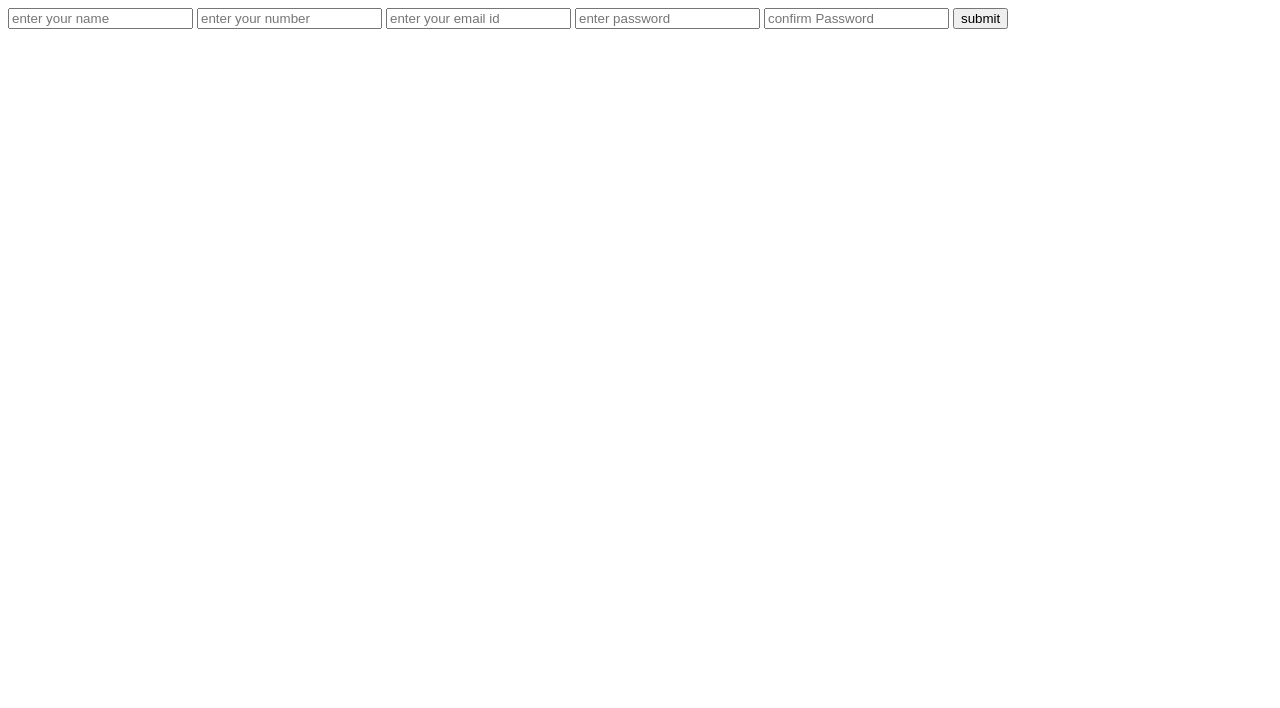
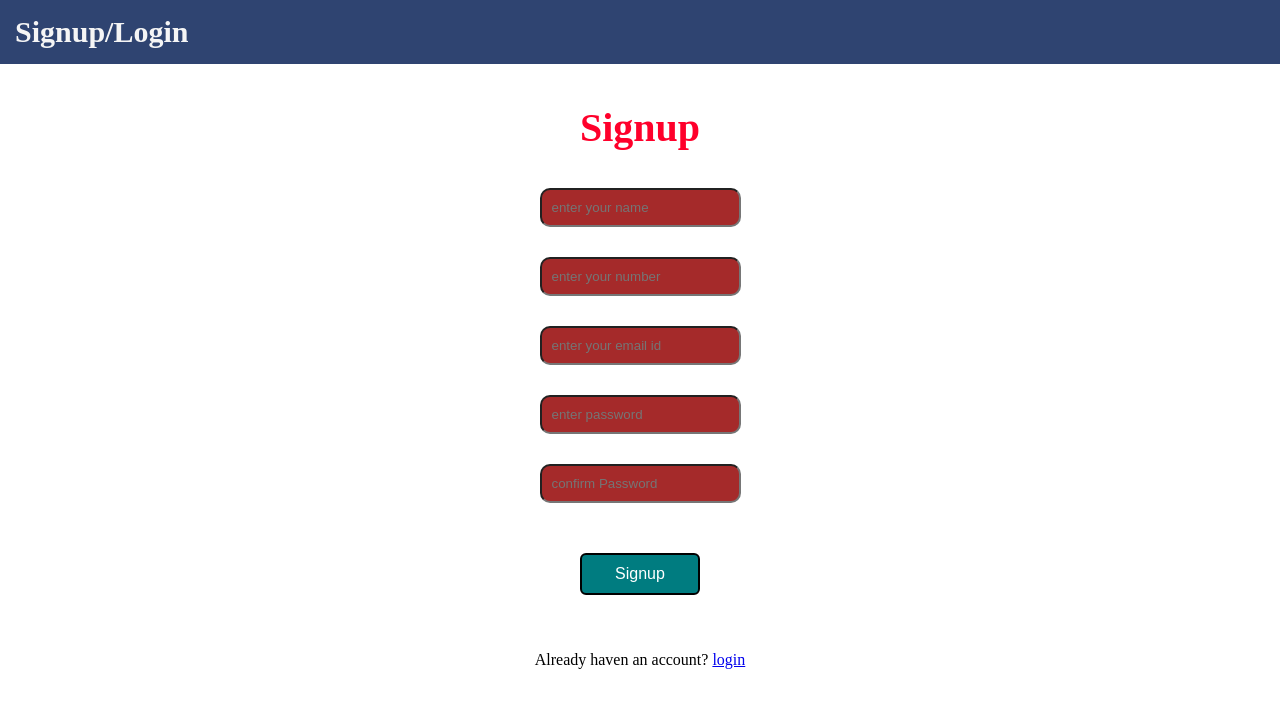
Before and after one commit to JagdishKumar2023/signUpLogin, a plain HTML site: page index.html in a window 1280 px wide. Drawn offline with Linux system fonts and the light colour scheme.

Commit message:
signup project

```diff
--- a/index.html
+++ b/index.html
@@ -4,9 +4,16 @@
     <meta charset="UTF-8" />
     <meta name="viewport" content="width=device-width, initial-scale=1.0" />
     <title>sign-up</title>
+    <link rel="stylesheet" href="./navbar.css" />
   </head>
   <body>
     <div class="container">
+      <div class="navbar">
+        <div class="left">
+          <h2>signup/login</h2>
+        </div>
+      </div>
+      <h1>signup</h1>
       <div class="sign_up_form">
         <form id="handleSignup">
           <input type="text" placeholder="enter your name" id="name" value="" />
@@ -29,11 +36,19 @@
             id="confirmPassInput"
             value=""
           />
-          <button type="submit">submit</button>
+          <button type="submit" class="submitBtn">signup</button>
         </form>
+      </div>
+      <div class="login">
+        <p>
+          Already haven an account?
+          <span>
+            <a href="./login.html">login</a>
+          </span>
+        </p>
       </div>
     </div>
   </body>
 </html>
 
-<script src="./script.js" type="module"></script>
+<script src="./signup.js" type="module"></script>
--- /dev/null
+++ b/login.css
@@ -0,0 +1,77 @@
+* {
+  margin: 0;
+  padding: 0;
+  box-sizing: border-box;
+}
+
+.navbar {
+  /* border: 2px solid green; */
+  height: 60px;
+  background-color: rgb(47, 68, 113);
+}
+
+h1 {
+  color: red;
+  display: flex;
+  justify-content: center;
+  align-items: center;
+  font-size: 50px;
+  margin-top: 90px;
+}
+
+.container {
+  /* border: 2px solid black; */
+  display: flex;
+  flex-direction: column;
+  justify-content: center;
+  align-items: center;
+  height: 500px;
+}
+
+.container > h1 {
+  display: flex;
+  /* align-items: start; */
+}
+
+.login_form {
+  /* border: 2px solid red; */
+  display: flex;
+  flex-direction: column;
+  justify-content: center;
+  align-items: center;
+}
+
+#handleLogin {
+  /* border: 2px solid green; */
+  display: flex;
+  flex-direction: column;
+  justify-content: center;
+  align-items: center;
+}
+
+input {
+  border-radius: 10px;
+  width: 200px;
+  height: 40px;
+  padding: 15px;
+  margin: 20px;
+  background-color: brown;
+}
+
+.loginBtn {
+  border-radius: 10px;
+  padding: 10px;
+  width: 120px;
+  height: 40px;
+  background: rgb(0, 124, 128);
+  cursor: pointer;
+  color: white;
+  font-size: medium;
+  text-transform: none;
+  margin-top: 30px;
+  border: 2px solid black;
+}
+
+.signup {
+  margin-top: 40px;
+}
--- /dev/null
+++ b/navbar.css
@@ -0,0 +1,106 @@
+* {
+  margin: 0;
+  padding: 0;
+  box-sizing: border-box;
+}
+
+.container {
+  /* border: 2px solid red; */
+  height: 670px;
+}
+
+.navbar {
+  /* border: 2px solid red; */
+  display: flex;
+  justify-content: space-between;
+  padding: 15px;
+  background-color: rgb(47, 68, 113);
+}
+
+.left > h2 {
+  font-size: 30px;
+  color: whitesmoke;
+  cursor: pointer;
+  text-transform: capitalize;
+}
+
+.right > h2 {
+  font-size: 30px;
+  color: whitesmoke;
+  cursor: pointer;
+  text-transform: capitalize;
+}
+
+h1 {
+  /* border: 2px solid gray; */
+  display: flex;
+  justify-content: center;
+  align-items: center;
+  text-transform: capitalize;
+  margin-top: 40px;
+  font-size: 40px;
+  color: rgb(255, 0, 43);
+  text-decoration: double;
+}
+
+.sign_up_form {
+  /* border: 2px solid green; */
+  height: 500px;
+  display: flex;
+  justify-content: center;
+  align-items: center;
+}
+
+#handleSignup {
+  /* border: 2px solid yellow; */
+  display: flex;
+  flex-direction: column;
+  justify-content: center;
+  align-items: center;
+}
+
+input {
+  border-radius: 10px;
+  padding: 10px;
+  background-color: brown;
+  color: white;
+  margin-bottom: 30px;
+}
+
+.submitBtn {
+  border: 2px solid black;
+  padding: 10px;
+  border-radius: 6px;
+  margin: 20px;
+  cursor: pointer;
+  background: rgb(0, 124, 128);
+  width: 120px;
+  font-size: medium;
+  text-transform: capitalize;
+  color: white;
+}
+
+.loginBtn {
+  border: 2px solid black;
+  padding: 10px;
+  border-radius: 6px;
+  margin: 20px;
+  cursor: pointer;
+  background: rgb(0, 124, 128);
+  width: 120px;
+  font-size: medium;
+  text-transform: capitalize;
+}
+
+/* some doubt in hover */
+
+.submitBtn :hover {
+  /* border: 2px solid rgb(255, 0, 0); */
+  background-color: rgb(0, 255, 4);
+  cursor: pointer;
+}
+
+.login {
+  display: flex;
+  justify-content: center;
+}
```
Also changed, not shown: login.html (+14 -2 lines), login.js (+7 -5 lines), signup.js (renamed from script.js).
